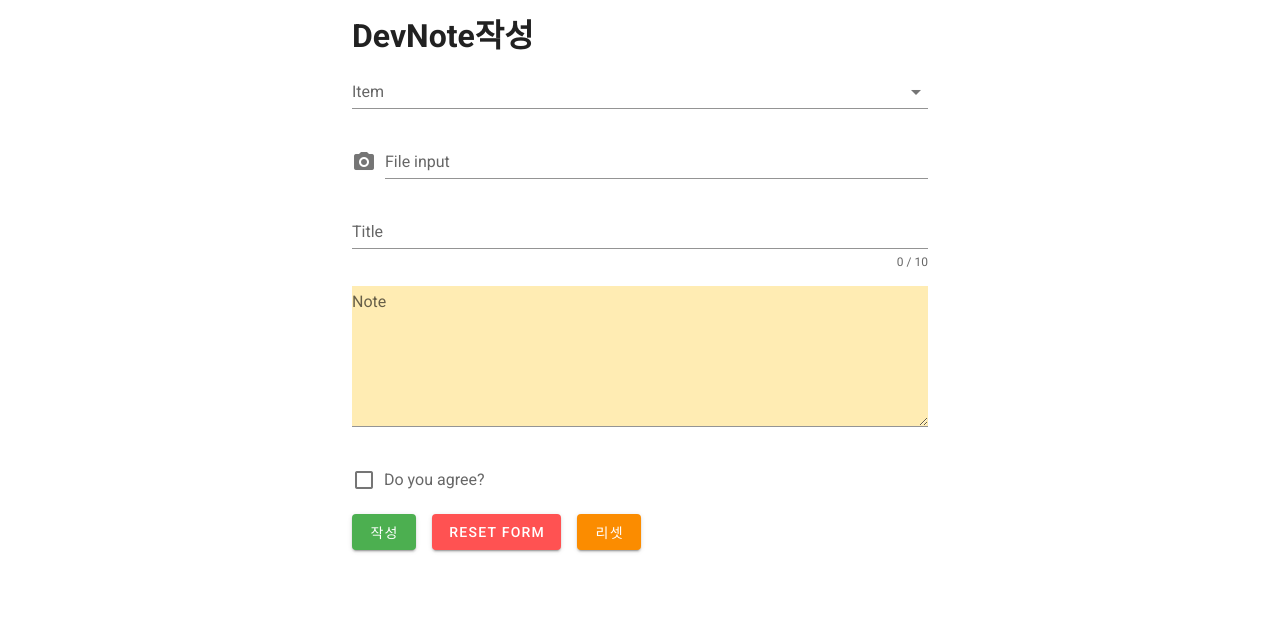
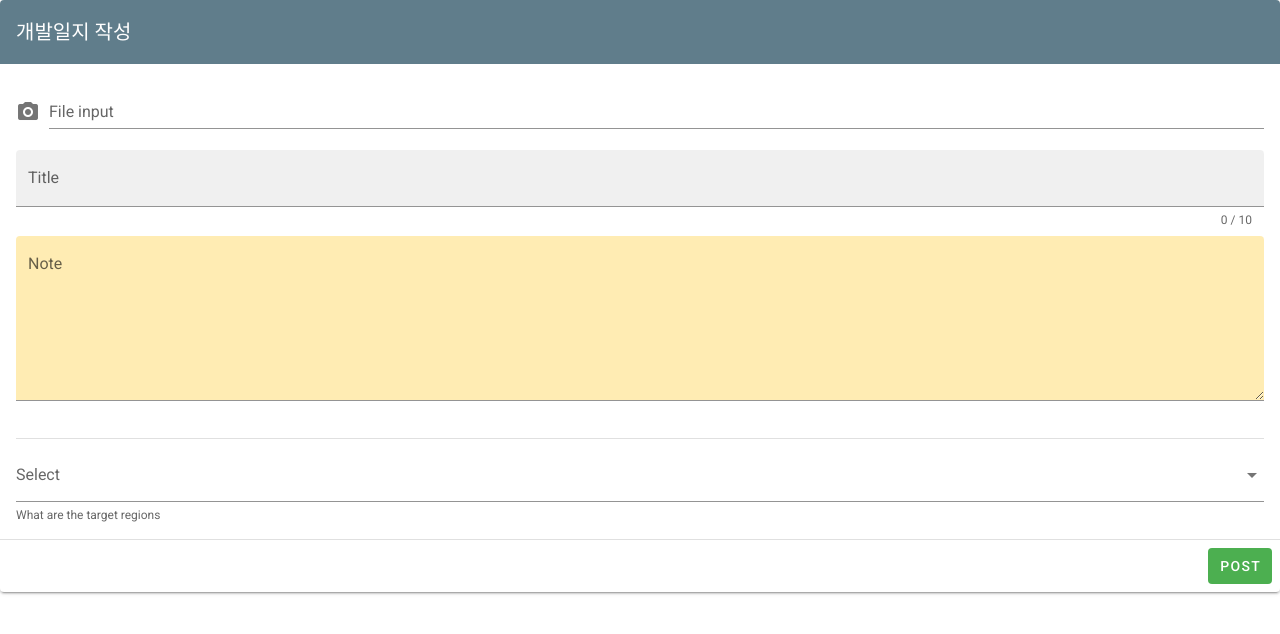
Before and after one commit to Kassy729/my-study-app, a Vue app in the folder frontend/: page /create in a window 1280 px wide. Shown: the top 634 px of the page. Built offline with nearby package versions, Linux system fonts and the light colour scheme.

Commit message:
project-commit

```diff
--- /dev/null
+++ b/frontend/src/components/noteList.vue
@@ -0,0 +1,53 @@
+<template>
+  <v-row>
+    <v-col cols="4" v-for="post in posts" :key="post.id">
+      <v-card class="mx-auto" max-width="400">
+        <v-card-title @click="onClickPost(post.id)">{{
+          post.title
+        }}</v-card-title>
+
+        <v-card-text class="text--primary">
+          작성자 : 게시일 : {{ post.created_at }}
+        </v-card-text>
+
+        <v-card-actions>
+          <v-btn color="orange" text>
+            Share
+          </v-btn>
+
+          <v-btn color="orange" text>
+            Explore
+          </v-btn>
+        </v-card-actions>
+      </v-card>
+    </v-col>
+  </v-row>
+</template>
+
+<script>
+import axios from "axios";
+
+export default {
+  data() {
+    return {
+      posts: [],
+    };
+  },
+  mounted() {
+    axios
+      .get("http://localhost:8000/api/index")
+      .then((res) => {
+        this.posts = res.data;
+      })
+      .catch((err) => {
+        console.log(err);
+        alert("실패");
+      });
+  },
+  methods: {
+    onClickPost(id) {
+      this.$router.push({ path: "/show/" + id });
+    },
+  },
+};
+</script>
--- a/frontend/src/router/index.js
+++ b/frontend/src/router/index.js
@@ -1,8 +1,9 @@
 import Vue from "vue";
 import VueRouter from "vue-router";
 import Home from "../views/Home.vue";
-import Create from "../views/DevNote/create.vue";
-import Test from "../views/DevNote/test.vue";
+import Create from "../views/create.vue";
+import Index from "../views/index.vue";
+import Show from "../views/show.vue";
 
 Vue.use(VueRouter);
 
@@ -18,9 +19,14 @@
     component: Create,
   },
   {
-    path: "/test",
-    name: "Test",
-    component: Test,
+    path: "/index",
+    name: "Index",
+    component: Index,
+  },
+  {
+    path: "/show/:postId",
+    name: "Show",
+    component: Show,
   },
 ];
 
--- a/frontend/src/views/DevNote/create.vue
+++ /dev/null
@@ -1,138 +0,0 @@
-<template>
-  <v-container class="container">
-    <h1>DevNote작성</h1>
-    <v-form
-      ref="form"
-      @submit.prevent="onsubmitForm"
-      v-model="valid"
-      lazy-validation
-    >
-      <v-select
-        v-model="select"
-        :items="items"
-        :rules="[(v) => !!v || 'Item is required']"
-        label="Item"
-        required
-      ></v-select>
-
-      <v-file-input
-        :rules="rules"
-        accept="image/png, image/jpeg, image/bmp"
-        enctype="multipart/form-data"
-        placeholder="Pick an avatar"
-        prepend-icon="mdi-camera"
-        label="File input"
-        @change="selectFile"
-      ></v-file-input>
-
-      <v-text-field
-        v-model="title"
-        :counter="10"
-        :rules="nameRules"
-        label="Title"
-        required
-      ></v-text-field>
-
-      <v-textarea
-        v-model="content"
-        background-color="amber lighten-4"
-        color="orange orange-darken-4"
-        label="Note"
-      ></v-textarea>
-
-      <v-checkbox
-        v-model="checkbox"
-        :rules="[(v) => !!v || 'You must agree to continue!']"
-        label="Do you agree?"
-        required
-      ></v-checkbox>
-
-      <v-btn
-        :disabled="!valid"
-        color="success"
-        class="mr-4"
-        @click="validate"
-        type="submit"
-      >
-        작성
-      </v-btn>
-
-      <v-btn color="error" class="mr-4" @click="reset">
-        Reset Form
-      </v-btn>
-
-      <v-btn color="warning" @click="resetValidation">
-        리셋
-      </v-btn>
-    </v-form>
-  </v-container>
-</template>
-
-<script>
-import axios from "axios";
-
-export default {
-  data: () => ({
-    valid: true,
-    title: "",
-    nameRules: [
-      (v) => !!v || "Name is required",
-      (v) => (v && v.length <= 10) || "Name must be less than 10 characters",
-    ],
-    content: "",
-    emailRules: [
-      (v) => !!v || "E-mail is required",
-      (v) => /.+@.+\..+/.test(v) || "E-mail must be valid",
-    ],
-    select: "",
-    items: ["Java", "JavaScript", "laravel", "vue.js", "html"],
-    checkbox: false,
-
-    rules: [
-      (value) =>
-        !value ||
-        value.size < 2000000 ||
-        "Avatar size should be less than 2 MB!",
-    ],
-  }),
-
-  methods: {
-    onsubmitForm() {
-      const form = new FormData();
-      form.append("title", this.title);
-      form.append("content", this.content);
-      form.append("select", this.select);
-      form.append("image", this.image);
-      axios
-        .post("http://localhost:8000/api/store", form)
-        .then((res) => {
-          console.log(res);
-        })
-        .catch((err) => {
-          console.log(err);
-          alert("실패");
-        });
-    },
-
-    validate() {
-      this.$refs.form.validate();
-    },
-    reset() {
-      this.$refs.form.reset();
-    },
-    resetValidation() {
-      this.$refs.form.resetValidation();
-    },
-
-    selectFile(file) {
-      this.image = file;
-    },
-  },
-};
-</script>
-
-<style scoped>
-.container {
-  max-width: 600px;
-}
-</style>
--- a/frontend/src/views/DevNote/test.vue
+++ b/frontend/src/views/create.vue
@@ -39,63 +39,15 @@
 
         <v-divider class="my-2"></v-divider>
 
-        <v-item-group multiple v-model="tag">
-          <v-subheader>Tags</v-subheader>
-          <v-item v-slot="{ active, toggle }">
-            <v-chip
-              active-class="purple--text"
-              :input-value="active"
-              @click="toggle"
-            >
-              Java
-            </v-chip>
-          </v-item>
-          <v-item v-slot="{ active, toggle }">
-            <v-chip
-              active-class="purple--text"
-              :input-value="active"
-              @click="toggle"
-            >
-              JavaScript
-            </v-chip>
-          </v-item>
-          <v-item v-slot="{ active, toggle }">
-            <v-chip
-              active-class="purple--text"
-              :input-value="active"
-              @click="toggle"
-            >
-              Laravel
-            </v-chip>
-          </v-item>
-          <v-item v-slot="{ active, toggle }">
-            <v-chip
-              active-class="purple--text"
-              :input-value="active"
-              @click="toggle"
-            >
-              Vue.js
-            </v-chip>
-          </v-item>
-          <v-item v-slot="{ active, toggle }">
-            <v-chip
-              active-class="purple--text"
-              :input-value="active"
-              @click="toggle"
-            >
-              Android
-            </v-chip>
-          </v-item>
-          <v-item v-slot="{ active, toggle }">
-            <v-chip
-              active-class="purple--text"
-              :input-value="active"
-              @click="toggle"
-            >
-              Html
-            </v-chip>
-          </v-item>
-        </v-item-group>
+        <v-select
+          v-model="tag"
+          :items="states"
+          label="Select"
+          multiple
+          chips
+          hint="What are the target regions"
+          persistent-hint
+        ></v-select>
       </v-card-text>
 
       <v-divider></v-divider>
@@ -115,6 +67,16 @@
 
 export default {
   data: () => ({
+    tag: [],
+    states: [
+      "Java",
+      "JavaScript",
+      "Laravel",
+      "Vue.js",
+      "React",
+      "Android",
+      "Html",
+    ],
     valid: true,
     title: "",
     nameRules: [
@@ -133,8 +95,6 @@
         value.size < 2000000 ||
         "Avatar size should be less than 2 MB!",
     ],
-
-    tag: "",
   }),
 
   methods: {
--- /dev/null
+++ b/frontend/src/views/index.vue
@@ -0,0 +1,11 @@
+<template>
+  <note-list />
+</template>
+
+<script>
+import noteList from "../components/noteList.vue";
+
+export default {
+  components: { noteList },
+};
+</script>
--- /dev/null
+++ b/frontend/src/views/show.vue
@@ -0,0 +1,27 @@
+<template>
+  <h1>show</h1>
+</template>
+
+<script>
+import axios from "axios";
+
+export default {
+  data() {
+    return {
+      posts: [],
+    };
+  },
+  mounted() {
+    axios
+      .get("http://localhost:8000/api/show/" + this.$route.params.postId)
+      .then((res) => {
+        this.post = res.data;
+        console.log(res.data);
+      })
+      .catch((err) => {
+        console.log(err);
+        alert("실패");
+      });
+  },
+};
+</script>
```
Also changed, not shown: 2 other files (tests, documents, lock files or other folders).
